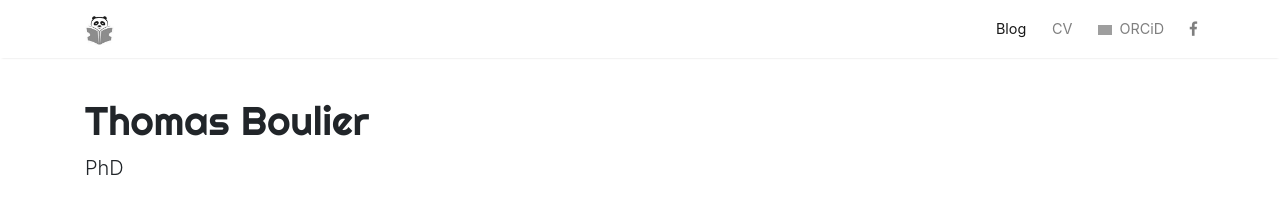
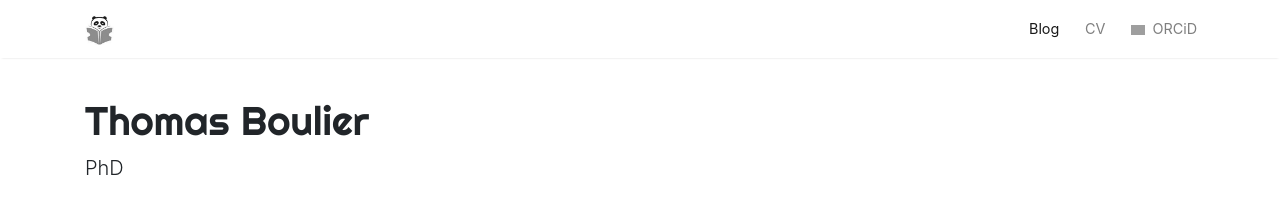
Before and after one commit to tboulier/tboulier.github.io, a Jekyll site: the page built from index.html, in a window 1280 px wide. Shown: the top 211 px of the page. Built offline with Jekyll 4.4.1, drawn with Linux system fonts in a browser that asks for light colours; nearby versions of some CDN libraries; the list of posts is cut into pages by our own code; comment, search, counter and statistics services are not loaded; grey boxes are pictures that could not be loaded.

Commit message:
Update default.html

```diff
--- a/_layouts/default.html
+++ b/_layouts/default.html
@@ -97,9 +97,9 @@
                 <!-- <a target="_blank" class="nav-link" href="https://www.wowthemes.net/themes/mediumish-ghost/"><i class="fab fa-snapchat-ghost"></i> Ghost Version</a> -->
                 <!-- </li> -->
 
-                <li class="nav-item">
-                <a target="_blank" class="nav-link" href="https://www.facebook.com/bouliert/"><i class="fab fa-facebook-f"></i></a>
-                </li>
+                <!-- <li class="nav-item"> -->
+                <!-- <a target="_blank" class="nav-link" href="https://www.facebook.com/bouliert/"><i class="fab fa-facebook-f"></i></a> -->
+                <!-- </li> -->
 
             </ul>
 
```
